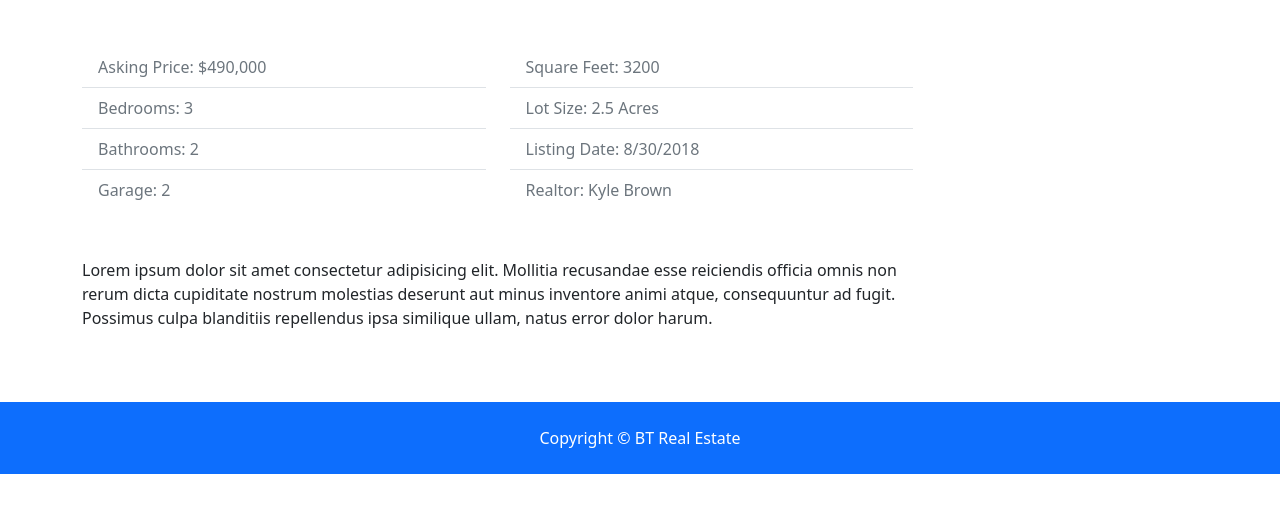
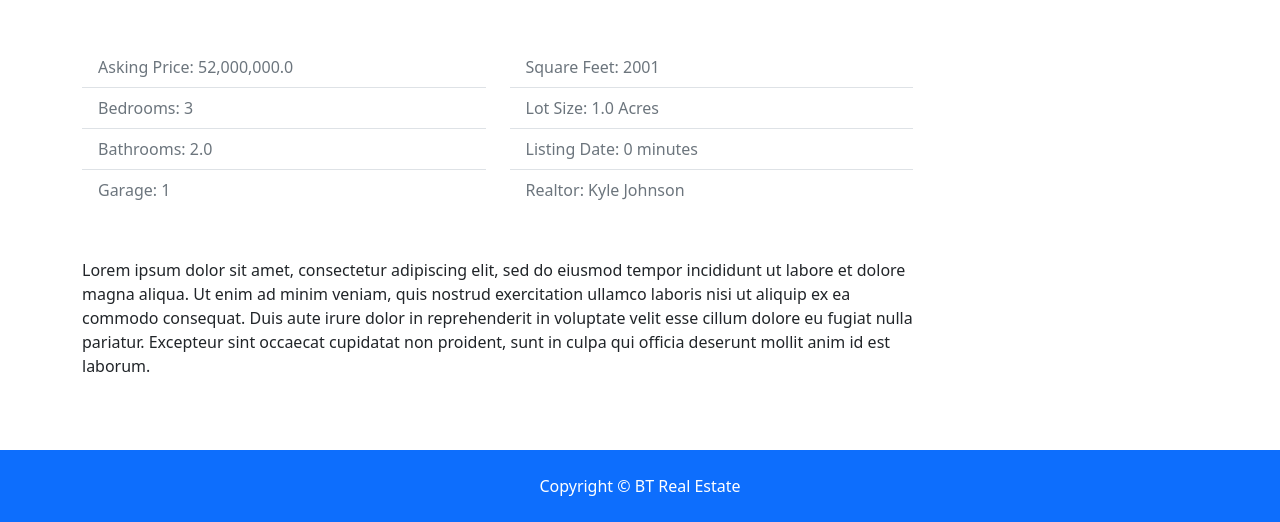
Before and after one commit to geraldjosephk/real-estate-site, a Django app: page /listings/1 in a window 1280 px wide. Shown: the part 1147-1669 px from the top of the page. Before the commit the page ends 1621 px from the top, so only its background shows below. Run offline with Django 3.2, Linux system fonts and the light colour scheme; data comes from the database, SQL or seed files in the repository; some libraries are stand-ins or nearby versions.

Commit message:
single listing page and fixing bugs

```diff
--- a/listings/urls.py
+++ b/listings/urls.py
@@ -3,7 +3,7 @@ from . import views
 
 app_name = 'listings'
 urlpatterns = [
-    path('', views.index, name="listings"),
+    path('', views.index, name="index"),
     path('<int:listing_id>', views.listing, name="listing"),
     path('search/', views.search, name="search"),
 ]
--- a/listings/views.py
+++ b/listings/views.py
@@ -1,4 +1,4 @@
-from django.shortcuts import render
+from django.shortcuts import get_object_or_404, render
 from .models import Listing
 from django.core.paginator import Paginator, EmptyPage, PageNotAnInteger
 
@@ -18,7 +18,11 @@ def index(request):
 
 def listing(request,listing_id):
     """Listing Page"""
-    return render(request, 'listings/listing.html')
+    listing = get_object_or_404(Listing, pk=listing_id)
+    context = {
+        'listing': listing
+    }
+    return render(request, 'listings/listing.html', context)
 
 def search(request):
     """Search functionality"""
--- a/templates/includes/_navbar.html
+++ b/templates/includes/_navbar.html
@@ -16,8 +16,8 @@
                 <li {% if 'about' in request.path %} class="nav-item active mr-3" {% else %} class="nav-item mr-3" {% endif %}>
                     <a class="nav-link" href="{% url 'pages:about' %}">About</a>
                 </li>
-                <li {% if '/' == request.path %} class="nav-item active mr-3" {% else %} class="nav-item mr-3" {% endif %}>
-                    <a class="nav-link" href="{% url 'pages:index' %}">Featured Listings</a>
+                <li {% if '/listings' in request.path %} class="nav-item active mr-3" {% else %} class="nav-item mr-3" {% endif %}>
+                    <a class="nav-link" href="{% url 'listings:index' %}">Featured Listings</a>
                 </li>
             </ul>
 
--- a/templates/listings/listing.html
+++ b/templates/listings/listing.html
@@ -1,5 +1,6 @@
 {% extends 'base.html' %}
 {% load static %}
+{% load humanize %}
 
 {% block title%} Listing {% endblock %}
 
@@ -8,9 +9,9 @@
     <div class="container">
         <div class="row text-center">
             <div class="col-md-12">
-                <h1 class="display-4">45 Drivewood Circle</h1>
+                <h1 class="display-4">{{ listing.title }}</h1>
                 <p class="lead">
-                    <i class="fas fa-map-marker"></i> Norwood MA, 02062
+                    <i class="fas fa-map-marker"></i> {{ listing.address }}
                 </p>
             </div>
         </div>
@@ -23,12 +24,12 @@
         <nav>
             <ol class="breadcrumb">
                 <li class="breadcrumb-item">
-                    <a href="index.html">Home</a>
+                    <a href="{% url 'pages:index' %}">Home</a>
                 </li>
                 <li class="breadcrumb-item">
-                    <a href="listings.html">Listings</a>
+                    <a href="{% url 'listings:index' %}">Listings</a>
                 </li>
-                <li class="breadcrumb-item active">42 Drivewood Circle</li>
+                <li class="breadcrumb-item active">{{ listing.title }}</li>
             </ol>
         </nav>
     </div>
@@ -37,16 +38,16 @@
 <!-- Listing -->
 <section id="listing" class="py-4">
     <div class="container">
-        <a href="listings.html" class="btn btn-light mb-4">Back To Listings</a>
+        <a href="{% url 'listings:index' %}" class="btn btn-light mb-4">Back To Listings</a>
         <div class="row">
             <div class="col-md-9">
                 <!-- Home Main Image -->
-                <img src="assets/img/homes/home-1.jpg" alt="" class="img-main img-fluid mb-3">
+                <img src="{{ listing.photo_main.url }}" alt="" class="img-main img-fluid mb-3">
                 <!-- Thumbnails -->
                 <div class="row mb-5 thumbs">
                     <div class="col-md-2">
-                        <a href="assets/img/homes/home-inside-1.jpg" data-lightbox="home-images">
-                            <img src="assets/img/homes/home-inside-1.jpg" alt="" class="img-fluid">
+                        <a href="{{ listing.photo_1.url }}" data-lightbox="home-images">
+                            <img src="{{ listing.photo_1.url }}" alt="" class="img-fluid">
                         </a>
                     </div>
                     <div class="col-md-2">
@@ -81,19 +82,19 @@
                         <ul class="list-group list-group-flush">
                             <li class="list-group-item text-secondary">
                                 <i class="fas fa-money-bill-alt"></i> Asking Price:
-                                <span class="float-right">$490,000</span>
+                                <span class="float-right">{{ listing.price | intcomma }}</span>
                             </li>
                             <li class="list-group-item text-secondary">
                                 <i class="fas fa-bed"></i> Bedrooms:
-                                <span class="float-right">3</span>
+                                <span class="float-right">{{ listing.bedrooms }}</span>
                             </li>
                             <li class="list-group-item text-secondary">
                                 <i class="fas fa-bath"></i> Bathrooms:
-                                <span class="float-right">2</span>
+                                <span class="float-right">{{ listing.bathrooms }}</span>
                             </li>
                             <li class="list-group-item text-secondary">
                                 <i class="fas fa-car"></i> Garage:
-                                <span class="float-right">2
+                                <span class="float-right">{{ listing.garage }}
                                 </span>
                             </li>
                         </ul>
@@ -102,20 +103,20 @@
                         <ul class="list-group list-group-flush">
                             <li class="list-group-item text-secondary">
                                 <i class="fas fa-th-large"></i> Square Feet:
-                                <span class="float-right">3200</span>
+                                <span class="float-right">{{ listing.sqft }}</span>
                             </li>
                             <li class="list-group-item text-secondary">
                                 <i class="fas fa-square"></i> Lot Size:
-                                <span class="float-right">2.5 Acres
+                                <span class="float-right">{{ listing.lot_size }} Acres
                                 </span>
                             </li>
                             <li class="list-group-item text-secondary">
                                 <i class="fas fa-calendar"></i> Listing Date:
-                                <span class="float-right">8/30/2018</span>
+                                <span class="float-right">{{ listing.list_date | timesince }}</span>
                             </li>
                             <li class="list-group-item text-secondary">
                                 <i class="fas fa-bed"></i> Realtor:
-                                <span class="float-right">Kyle Brown
+                                <span class="float-right">{{ listing.realtor }}
                                 </span>
                             </li>
 
@@ -127,20 +128,16 @@
                 <!-- Description -->
                 <div class="row mb-5">
                     <div class="col-md-12">
-                        Lorem ipsum dolor sit amet consectetur adipisicing elit. Mollitia recusandae esse reiciendis
-                        officia omnis non rerum dicta
-                        cupiditate nostrum molestias deserunt aut minus inventore animi atque, consequuntur ad fugit.
-                        Possimus culpa
-                        blanditiis repellendus ipsa similique ullam, natus error dolor harum.
+                        {{ listing.description }}
                     </div>
                 </div>
             </div>
             <div class="col-md-3">
                 <div class="card mb-3">
-                    <img class="card-img-top" src="assets/img/realtors/kyle.jpg" alt="Seller of the month">
+                    <img class="card-img-top" src="{{ listing.realtor.photo.url }}">
                     <div class="card-body">
                         <h5 class="card-title">Property Realtor</h5>
-                        <h6 class="text-secondary">Kyle Brown</h6>
+                        <h6 class="text-secondary">{{ listing.realtor }}</h6>
                     </div>
                 </div>
                 <button class="btn-primary btn-block btn-lg" data-toggle="modal" data-target="#inquiryModal">Make An
--- a/templates/listings/listings_index.html
+++ b/templates/listings/listings_index.html
@@ -22,7 +22,7 @@
         <nav aria-label="breadcrumb">
             <ol class="breadcrumb">
                 <li class="breadcrumb-item">
-                    <a href="index.html">
+                    <a href="{% url 'pages:index' %}">
                         <i class="fas fa-home"></i> Home</a>
                 </li>
                 <li class="breadcrumb-item active"> Browse Listings</li>
```
